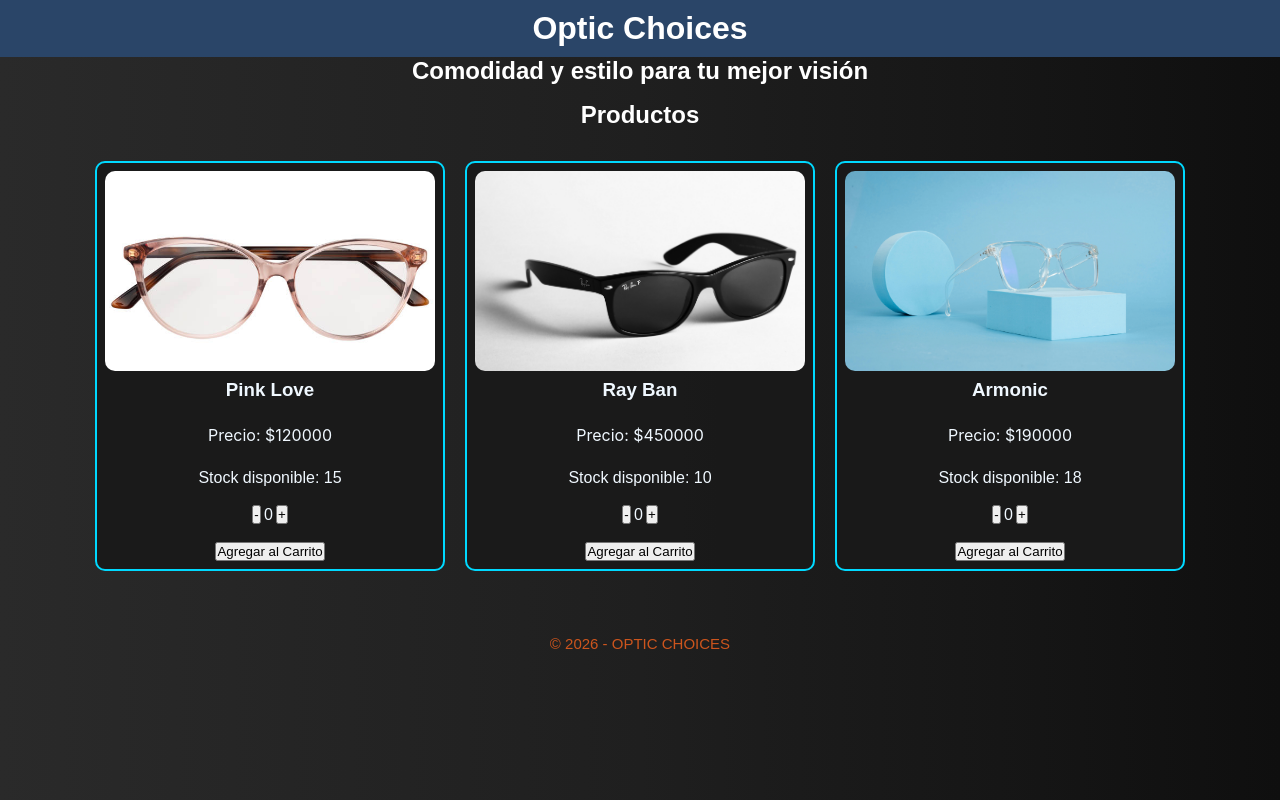
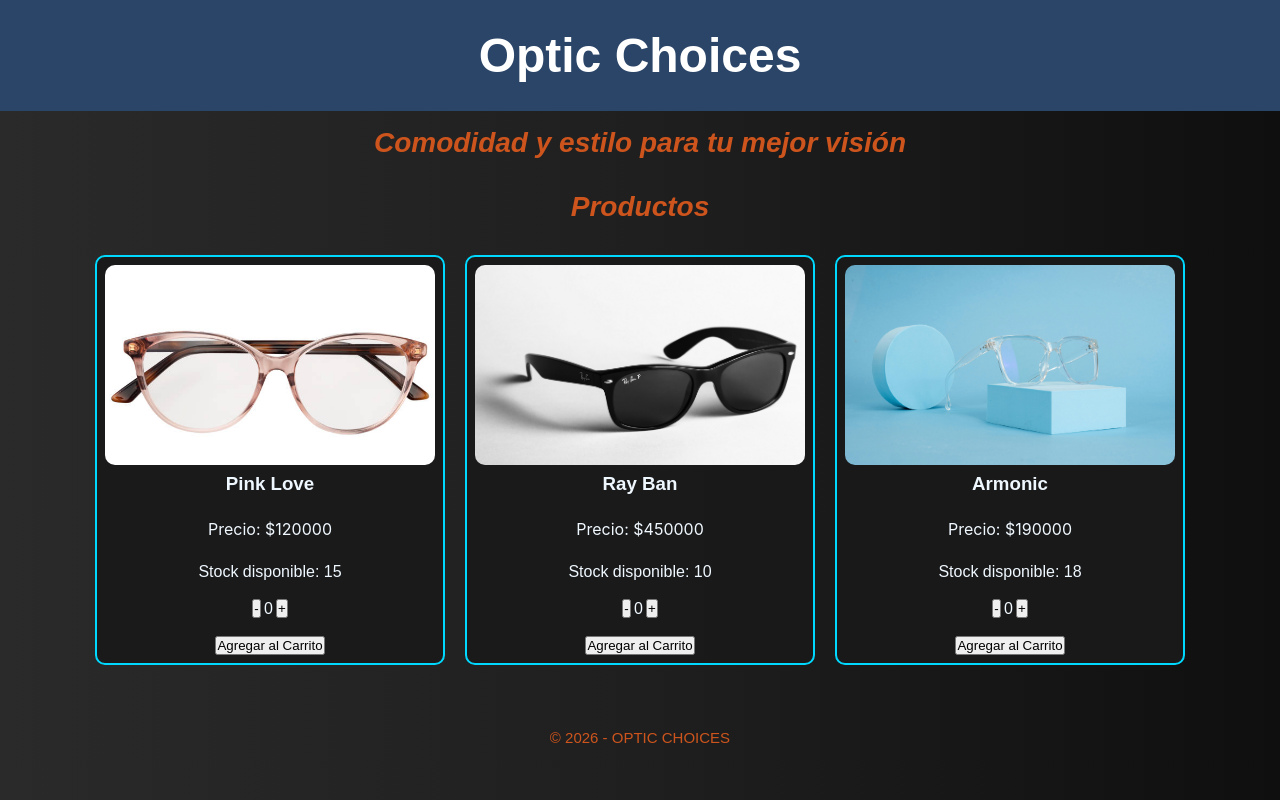
Before and after one commit to flortoledo85/app-TalentoTech, a React (Vite) app: page / in a window 1280 px wide. Built offline with nearby package versions, Linux system fonts and the light colour scheme.

Commit message:
Limpieza archivos tarea

```diff
--- a/src/App.jsx
+++ b/src/App.jsx
@@ -1,6 +1,6 @@
 import './App.css';
 import { ItemListCotainer } from './components/ItemListCotainer/ItemListContainer';
-import { Layout } from './components/layout/Layout';
+import { Layout } from './components/Layout/Layout';
 
 
 function App() {
--- a/src/components/layout/Header.module.css
+++ b/src/components/layout/Header.module.css
@@ -1,6 +1,7 @@
 .header{
     background-color:#2a4568;
     color:white;
-    padding:10px;
+    padding:20px;
     text-align: center;
+    position: relative;
 }
--- a/src/index.css
+++ b/src/index.css
@@ -23,6 +23,28 @@
   color: white;
   text-decoration: none;
 }
+
+
+h1 {
+    font-family: 'Manrope', sans-serif;
+    font-size: 3rem;
+    color: white;
+    padding: 0.5rem 1rem;
+}
+
+h2 {
+    font-size: 1.75rem;
+    font-family: 'Manrope', sans-serif;
+    font-style: italic;
+    text-align: center;
+    margin-top: 2vh;
+    margin-left: 15vw;
+    margin-right: 15vw;
+    color: #cd551d;
+}
+
+
+
 
 
 :root {
```
Also changed, not shown: src/components/Counter/Counter.jsx (deleted, +0 -20 lines), src/components/ItemListCotainer/Container.jsx (deleted, +0 -16 lines), src/components/cards/UserCard.jsx (deleted, +0 -12 lines), ProfileUserContainer.jsx (renamed from src/components/ItemListCotainer/ProfileUserContainer.jsx).
